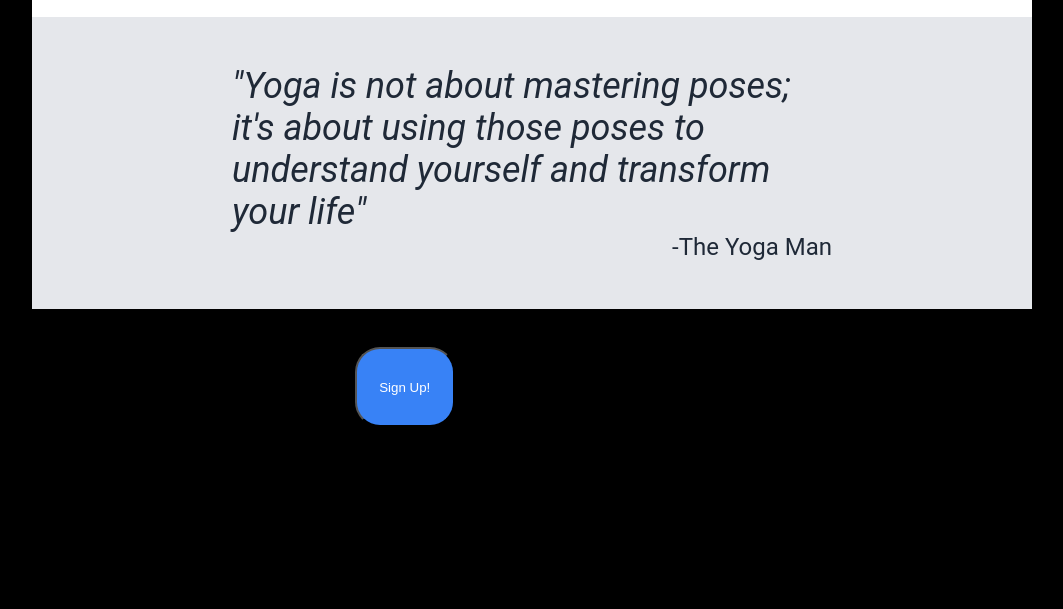
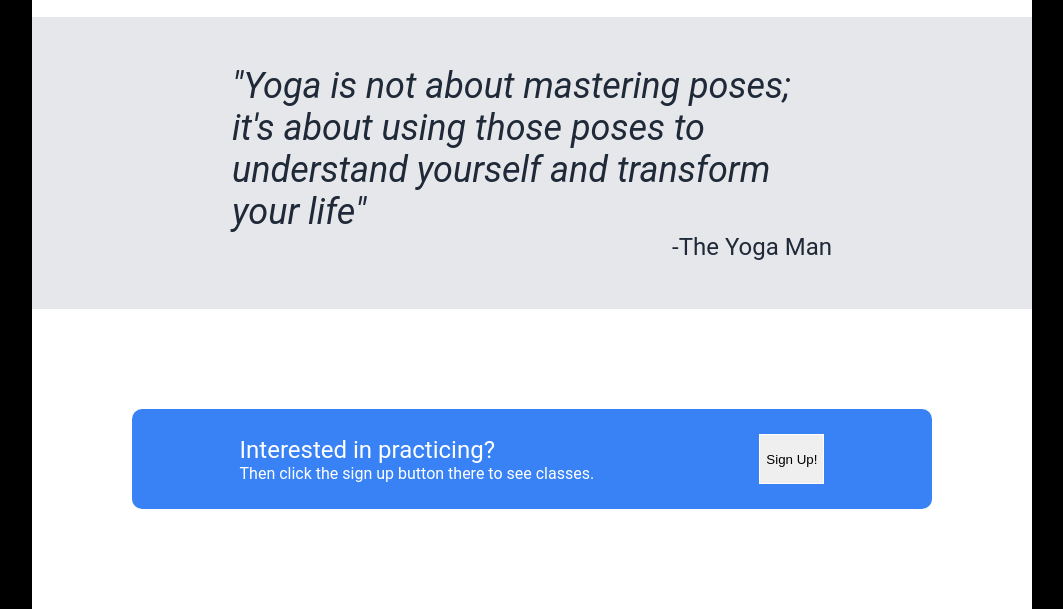
Before and after one commit to angustaylor1/Landing-Page, a plain HTML site: page index.html in a window 1280 px wide. Shown: the part 608-1217 px from the top of the page, without its empty margins (108-1171 px from the left). Before the commit the page ends 1035 px from the top, so only its background shows below. Drawn offline with Linux system fonts and the light colour scheme.

```diff
--- a/index.html
+++ b/index.html
@@ -19,7 +19,7 @@
                 <div class="header-text flex">
                     <div class="header-main">The Start of Your Journey!!</div>
                     <div class="header-sub">Welcome, you can see when I'm teaching - or get in touch!</div>
-                    <button type="Sign Up">Sign Up!</button>
+                    <button class="header-button" type="Sign Up">Sign Up!</button>
                 </div>
                 <img class="ocean" src="./images/ocean.jpg" alt="Picture of peaceful Ocean Sunset">
             </div>
@@ -52,11 +52,13 @@
             </div>
         </div>
         <div class="call-to-action">
-            <div class="cta-text">
-                <div>Interested in practicing?</div>
-                <div>Then click the sign up button there to see classes.</div>
+            <div class="cta-container">
+                <div class="cta-text">
+                    <div class="cta-head">Interested in practicing?</div>
+                    <div class="cta-sub">Then click the sign up button there to see classes.</div>
+                </div>
+                <button class="cta-button" type="Sign Up">Sign Up!</button>
             </div>
-            <button type="Sign Up">Sign Up!</button>
         </div>
 
 
--- a/style.css
+++ b/style.css
@@ -35,7 +35,7 @@ body, .bottom-half {
 .header {
     background-color: #1f2937;
     color: white;
-    flex-direction: column;
+    justify-content: space-around;
     flex: 1;
     width: 1000px;
 }
@@ -70,12 +70,13 @@ img {
 
 }
 
-button {
+.header-button {
     background-color: #3882f6;
     color: white;
     width: 100px;
-    height: 80px;;
+    height: 50px;;
     border-radius: 25px;
+    justify-content: center;
 }
 
 .header-text {
@@ -170,3 +171,41 @@ ul {
     font-weight: 900px;
     margin-left: auto;
 }
+
+.call-to-action {
+    display: flex;
+    justify-content: space-around;
+    align-items: center;
+    background-color: white;
+    width: 1000px;
+    padding: 100px;
+}
+
+.cta-container {
+    background-color: #3882f6;
+    color: white;
+    display: flex;
+    height: 100px;
+    width: 800px;
+    border-radius: 10px;
+    justify-content: space-around;
+    align-items: center;
+    gap: 50px;
+    padding: 10px 50px;
+}
+
+.cta-head {
+    font-size: 24px;
+    font-weight: 900px;
+
+}
+
+.cta-sub {
+    font-size: 16px;
+}
+
+.cta-button {
+    border: 1px solid white;
+    height: 50px;
+
+}
```
